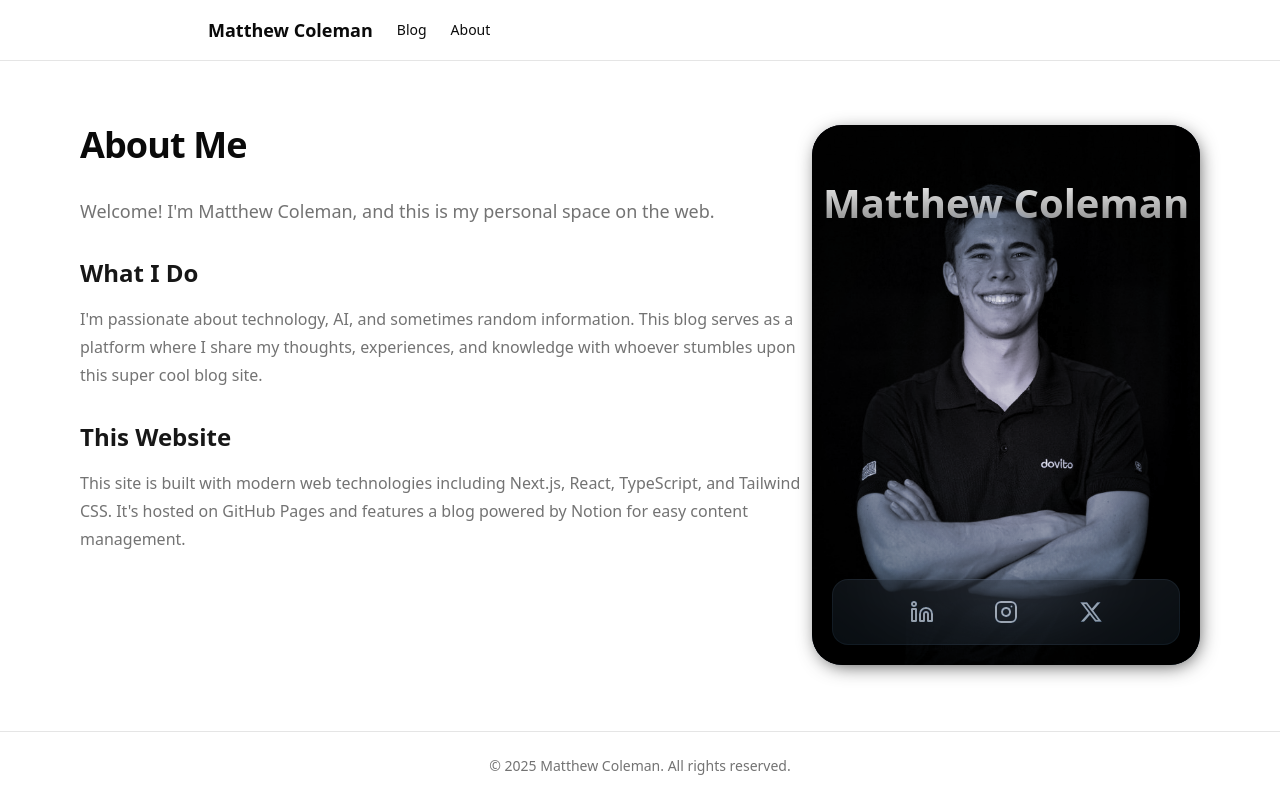
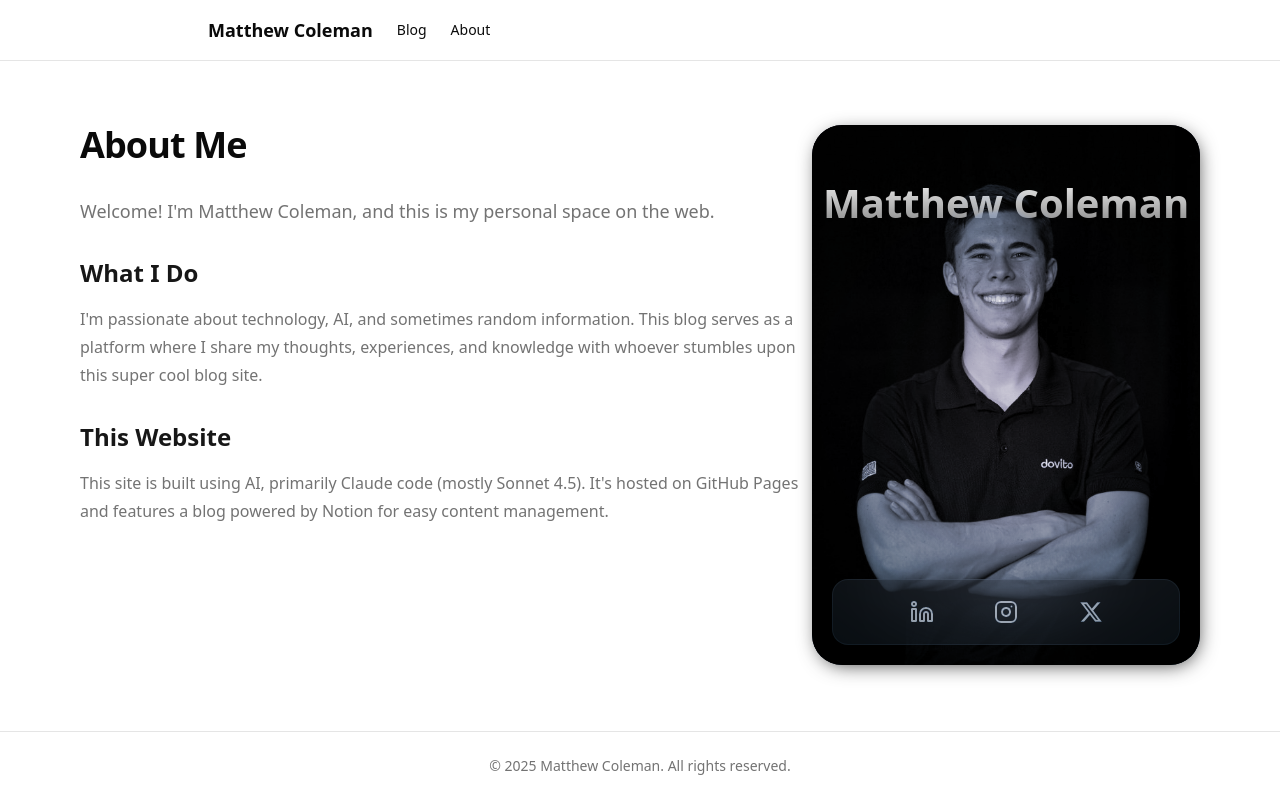
Before and after one commit to mncoleman/mncoleman, a Next.js app: page /about in a window 1280 px wide. Built offline with nearby package versions, Linux system fonts and the light colour scheme; no server answers.

Commit message:
update About

```diff
--- a/app/about/page.tsx
+++ b/app/about/page.tsx
@@ -37,7 +37,7 @@ export default function AboutPage() {
             </h2>
             <p className="text-muted-foreground mb-4">
               <BlurText
-                text="This site is built with modern web technologies including Next.js, React, TypeScript, and Tailwind CSS. It's hosted on GitHub Pages and features a blog powered by Notion for easy content management."
+                text="This site is built using AI, primarily Claude code (mostly Sonnet 4.5). It's hosted on GitHub Pages and features a blog powered by Notion for easy content management."
                 duration={1200}
               />
             </p>
```
